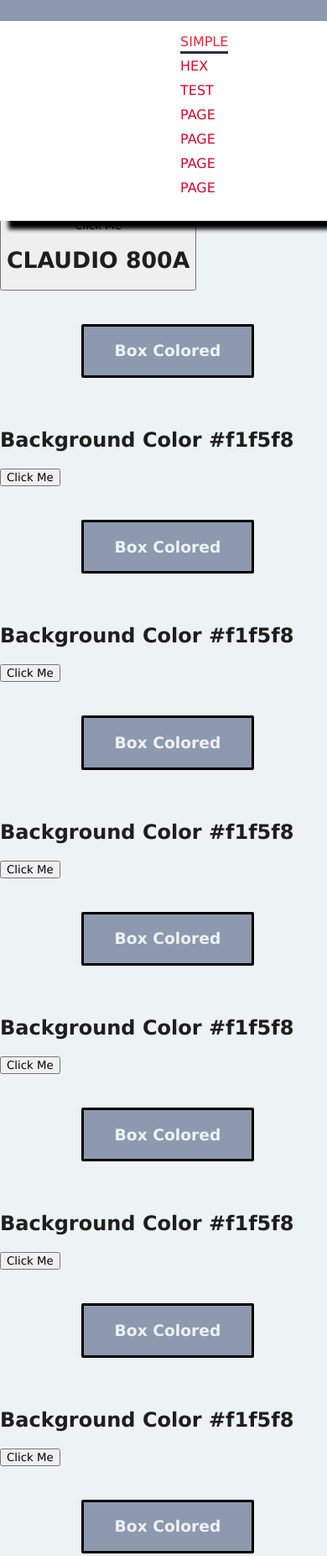
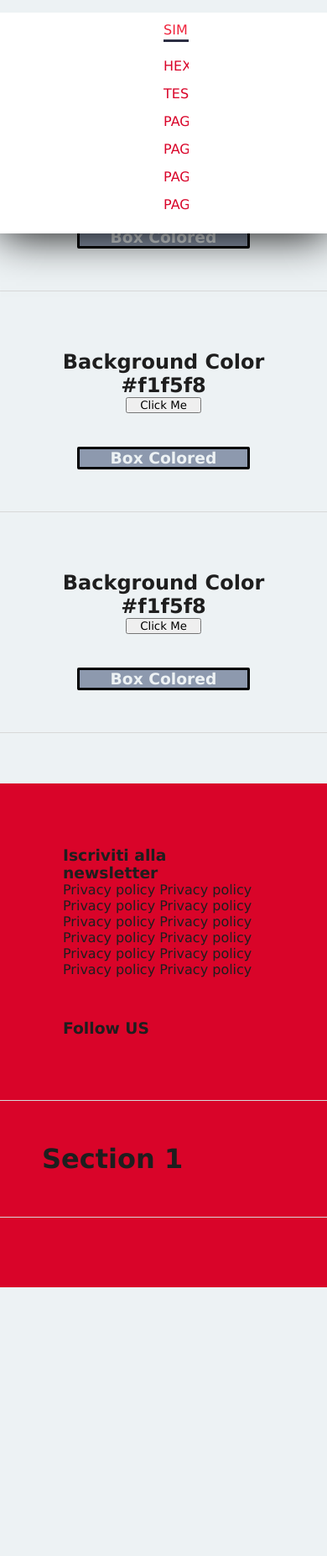
Before and after one commit to vitis95/js_20220411_new_repo_public, a plain HTML site: page index.html in a window 390 px wide. Shown: the top 1853 px of the page at 84% size. After the commit the page ends 1533 px from the top, so only its background shows below. Drawn offline with Linux system fonts and the light colour scheme.

Commit message:
style d e m, index, hex

```diff
--- a/index.html
+++ b/index.html
@@ -2,7 +2,8 @@
 <html lang="en">
 
 <head>
-    <link href="style.css" rel="stylesheet" type="text/css">
+    <link href="style-desktop.css" rel="stylesheet" type="text/css">
+    <link href="style-mobile.css" rel="stylesheet" type="text/css">
     <meta charset="UTF-8">
     <meta http-equiv="X-UA-Compatible" content="IE=edge">
     <meta name="viewport" content="width=device-width, initial-scale=1.0">
@@ -10,6 +11,8 @@
 </head>
 
 <body>
+
+    <!-- Header START -->
     <header class="site-header">
         <div class="header-fixed">
             <div class="pre-header"></div>
@@ -30,106 +33,59 @@
 
         <div class="header-relative"></div>
     </header>
+    <!-- Header END -->
 
 
 
 
-
+    <!-- Main START -->
     <main>
-
         <div class="container">
+            <div class="card">
                 <h2>Background Color <span class="color">#f1f5f8</span></h2>
-            <button class="btn btn-hero" id="btn">Click Me <h1> CLAUDIO 800A</h1></button>
-        </div>
-
+                <button class="btn btn-hero" id="btn">Click Me</button>
                 <div id="box-colored">
                     <h3>Box Colored</h3>
                 </div>
+            </div>
 
-        <div class="container">
+            <div class="card">
                 <h2>Background Color <span class="color">#f1f5f8</span></h2>
                 <button class="btn btn-hero" id="btn">Click Me</button>
-        </div>
-
                 <div id="box-colored">
                     <h3>Box Colored</h3>
                 </div>
-
-        <div class="container">
+            </div>
+            <div class="card">
                 <h2>Background Color <span class="color">#f1f5f8</span></h2>
                 <button class="btn btn-hero" id="btn">Click Me</button>
-        </div>
-
                 <div id="box-colored">
                     <h3>Box Colored</h3>
                 </div>
-
-        <div class="container">
-            <h2>Background Color <span class="color">#f1f5f8</span></h2>
-            <button class="btn btn-hero" id="btn">Click Me</button>
             </div>
-
-        <div id="box-colored">
-            <h3>Box Colored</h3>
-        </div>
-
-        <div class="container">
-            <h2>Background Color <span class="color">#f1f5f8</span></h2>
-            <button class="btn btn-hero" id="btn">Click Me</button>
-        </div>
-
-        <div id="box-colored">
-            <h3>Box Colored</h3>
-        </div>
-
-        <div class="container">
-            <h2>Background Color <span class="color">#f1f5f8</span></h2>
-            <button class="btn btn-hero" id="btn">Click Me</button>
-        </div>
-
-        <div id="box-colored">
-            <h3>Box Colored</h3>
-        </div>
-
-        <div class="container">
-            <h2>Background Color <span class="color">#f1f5f8</span></h2>
-            <button class="btn btn-hero" id="btn">Click Me</button>
-        </div>
-
-        <div id="box-colored">
-            <h3>Box Colored</h3>
-        </div>
-
-        <div class="container">
-            <h2>Background Color <span class="color">#f1f5f8</span></h2>
-            <button class="btn btn-hero" id="btn">Click Me</button>
-        </div>
-
-        <div id="box-colored">
-            <h3>Box Colored</h3>
         </div>
     </main>
+    <!-- Main END -->
 
-
+    <!-- Footer START -->
     <footer class="site-footer">
         <div class="footer">
-            <hr class="hr-footer">
-
-            <!-- <nav>
-                <div class="nav-center" id="nav-div">
-                    <ul class="nav-links">
-                        <li><a class="nav-active" href="index.html">Simple</a></li>
-                        <li><a href="hex.html">Hex</a></li>
-                        <li><a href="#">Page</a></li>
-                        <li><a href="#">Page</a></li>
-                        <li><a href="#">Page</a></li>
-                        <li><a href="#">Page</a></li>
-                        <li><a href="#">Page</a></li>
-                    </ul>
+            <div class="footer-section">
+                <div class="footer-newsletter">
+                    <h3>Iscriviti alla newsletter</h3>
+                    <p>Privacy policy Privacy policy Privacy policy Privacy policy Privacy policy Privacy policy Privacy
+                        policy Privacy policy Privacy policy Privacy policy Privacy policy Privacy policy </p>
                 </div>
-            </nav> -->
+                <div class="footer-social">
+                    <h3>Follow US</h3>
+                </div>
+            </div>
+            <div class="footer-section">
+                <h1> Section 1 </h1>
+            </div>
         </div>
     </footer>
+    <!-- Footer END -->
 
 
 
--- a/style.css
+++ b/style-desktop.css
@@ -5,22 +5,35 @@ Palette - https://coolors.co/palette/2b2d42-8d99ae-edf2f4-ef233c-d90429
 */
 * {
     font-family: Verdana;
+    padding: 0;
+    margin: 0;
+    max-width: 100%;
+    overflow-x: hidden;
+    position: relative;
+    display: block;
 }
+
+
 body { margin: 0 auto;  background-color: #EDF2F4; font-family: sans-serif; }
-h1, h2, h3, h4 { color: #1e1e1e; }
-main { width: 400px; margin: 0 auto; margin-bottom: 40px;}
-.container h2 { margin-top: 60px; }
+h1, h2, h3, h4, p { color: #1e1e1e; }
 
 
 
 
-.pre-header { width: 100%; height: 25px; background: #8D99AE; }
-
-.header-fixed { position: fixed; top: 0; left: 0;  width: 100%; height: auto; background: #fff; z-index: 9999; transition: All 0.3s ease; -webkit-transition: All 0.3s ease; -moz-transition: All 0.3s ease; -o-transition: All 0.3s ease;  box-shadow: 10px 10px 5px #000;}
+.pre-header { width: 100%; height: 15px; background: #EDF2F4; }
+.header-fixed { position: fixed; top: 0; left: 0;  width: 100%; height: auto; background: #fff; z-index: 9999; transition: All 0.3s ease; -webkit-transition: All 0.3s ease; -moz-transition: All 0.3s ease; -o-transition: All 0.3s ease;  box-shadow: 0.5px 0.5px 50px #000;}
 .header-fixed h1 a { display: block; text-align: center; }
-.header-relative { height: 150px; }
+.header-relative { height: 80px; }
 .header-fixed.resized { top: -75px; }
 .header-fixed.resized img { padding-top: 60px; transform: scale(0.8); -webkit-transform: scale(0.8); -moz-transform: scale(0.8); -o-transform: scale(0.8); -ms-transform: scale(0.8); }
+
+
+
+
+
+
+
+
 
 
 
@@ -36,14 +49,12 @@ main { width: 400px; margin: 0 auto; margin-bottom: 40px;}
 .nav-active { background-color: #EDF2F4; color: white; }  */
 
 
-.nav-center {
-}
 
 .nav-links {
     margin: 0 auto;
     max-width: 60%;
-    padding-top: 10px;
-    padding-bottom: 25px;
+    padding-top: 6px;
+    padding-bottom: 16px;
     text-align: center;
 }
 
@@ -61,6 +72,8 @@ main { width: 400px; margin: 0 auto; margin-bottom: 40px;}
     font-size: 16px;
 
 }
+
+
 .nav-links li a:hover { margin-bottom: 5px;  border-bottom: 3px solid #2B2D42;  padding-bottom: 2px; color: #EF233C;}
 .nav-links li a.nav-active { margin-bottom: 5px;  border-bottom: 3px solid #2B2D42;  padding-bottom: 2px; color: #EF233C;}
 
@@ -68,6 +81,12 @@ main { width: 400px; margin: 0 auto; margin-bottom: 40px;}
 
 
 
+main { width: 400px; margin: 0 auto; margin-bottom: 40px;}
+.container {  }
+.container .card h2 {  text-align: center;}
+.container .card button { width: 90px; display: block; margin: 0 auto; }
+.card { margin: 5px 0; margin-bottom: 20px; padding: 5px; border-bottom: 1px solid #d8d8d8; padding: 50px; }
+.hr-main { border-top: 2px solid #2B2D42; }
 
 
 
@@ -81,11 +100,16 @@ main { width: 400px; margin: 0 auto; margin-bottom: 40px;}
 
 
 
-.footer { width: 100%; height: 600px; background: #8D99AE;  }
+.footer { width: 100%; height: 600px; background: #D90429;  }
+.footer-section { border-bottom: 1px solid #d8d8d8; padding: 50px; }
 
-.hr-footer{
-    border-top: 5px solid #2B2D42;
-  }
+.footer-newsletter {
+    padding: 25px;
+}
+
+.footer-social {
+    padding: 25px;
+}
 
 
 
@@ -98,11 +122,6 @@ main { width: 400px; margin: 0 auto; margin-bottom: 40px;}
 
 
 
-@media screen and (max-width:768px) {
-    .nav-links {
-        width: 60px;
-    }
-}
 
 
 
--- /dev/null
+++ b/style-mobile.css
@@ -0,0 +1,12 @@
+/*
+
+Palette - https://coolors.co/palette/2b2d42-8d99ae-edf2f4-ef233c-d90429
+
+*/
+
+
+@media screen and (max-width:768px) {
+    .nav-links {
+        width: 60px;
+    }
+}
```
Also changed, not shown: hex.html (+2 -1 lines). Lines whose indentation alone changed are shown as unchanged.
